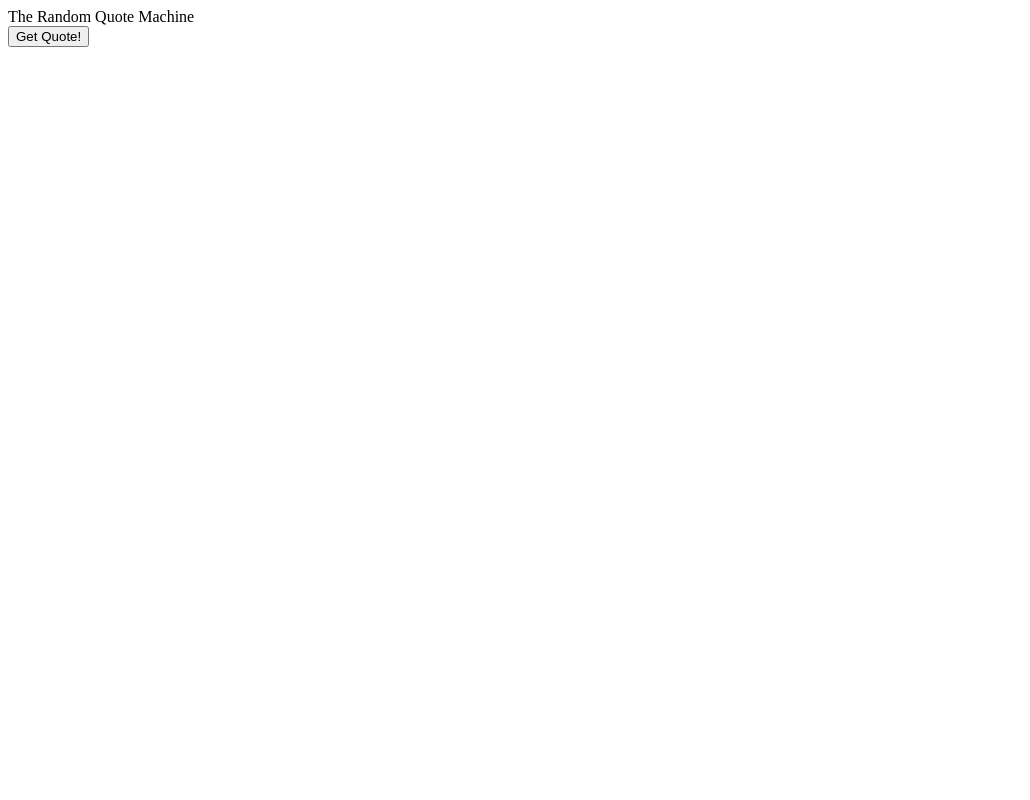
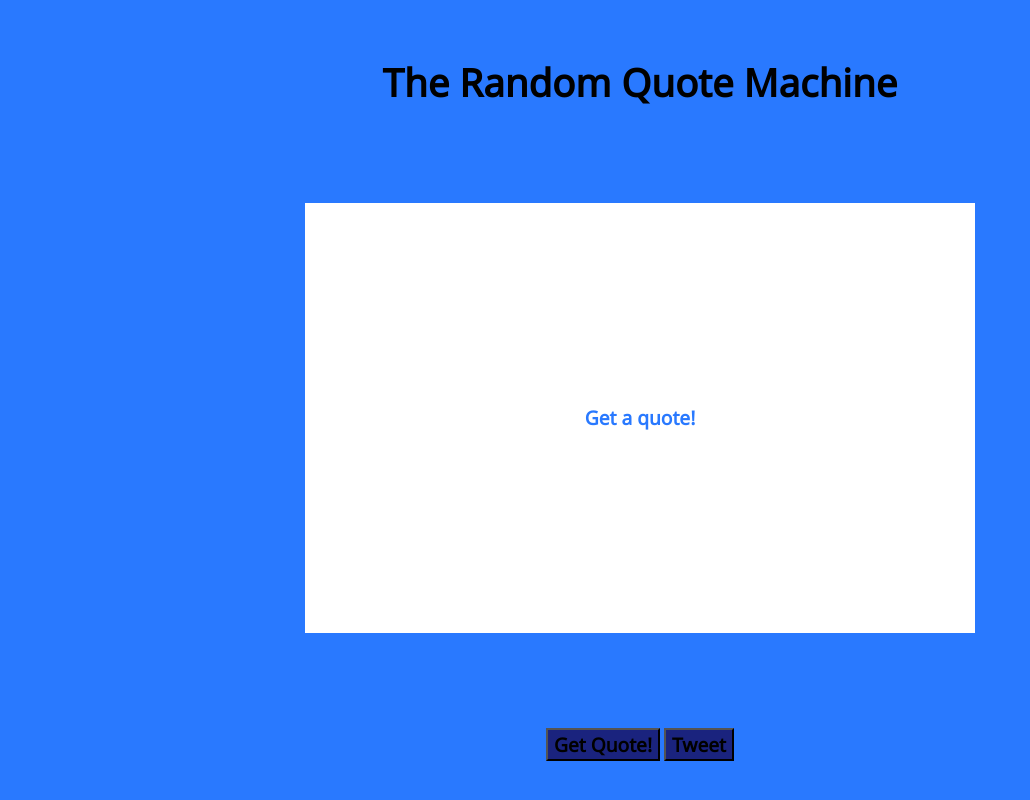
Before and after one commit to MAHolzbach/Study, a plain HTML site: page RandomQuoteMachine/index.html in a window 1280 px wide. Shown: the whole page, without its empty margins (0-1030 px from the left). Drawn offline with nearby package versions, Linux system fonts and the light colour scheme.

Commit message:
Practice
Study all day on a holiday? The struggle is real...

```diff
--- a/RandomQuoteMachine/index.html
+++ b/RandomQuoteMachine/index.html
@@ -2,18 +2,24 @@
 <html>
   <head>
     <meta charset="utf-8">
-    <title></title>
+    <title>Inspiration</title>
+    <link href="https://fonts.googleapis.com/css?family=Noto+Sans" rel="stylesheet">
+    <link rel="stylesheet" href="styles.css">
   </head>
   <body>
+    <div class='pageContainer'>
+      <div class='title'>
+        The Random Quote Machine
+      </div>
+      <div class='textContainer'>
+        <div class='quote'>Get a quote!</div>
+      </div>
 
-    <div class='title'>
-      The Random Quote Machine
+      <div class='buttonContainer'>
+        <button type="button" name="button" id='getMessage'>Get Quote!</button>
+        <button class="shareQuote">Tweet</button>
+      </div>
     </div>
-    <div class='quote'>
-
-    </div>
-    <button type="button" name="button" id='getMessage'>Get Quote!
-    </button>
 
     <script
       src="https://code.jquery.com/jquery-3.2.1.min.js"
--- a/RandomQuoteMachine/script.js
+++ b/RandomQuoteMachine/script.js
@@ -1,9 +1,20 @@
 $(document).ready(function() {
+  var quotation;
+  var author;
   $('#getMessage').on('click', function(){
     $.getJSON("http://api.forismatic.com/api/1.0/?method=getQuote&lang=en&format=json", function(json) {
-      var quotation = json.quoteText;
-      var author = json.quoteAuthor;
+      quotation = json.quoteText;
+      author = json.quoteAuthor;
       $('.quote').html('"' + quotation + '"' + '</br>' + '-' + author);
     });
   });
+
+  $('.shareQuote').on('click', function(event){
+    event.preventDefault();
+    if(quotation || author) {
+      window.open('https://twitter.com/intent/tweet?text=' + encodeURIComponent(quotation + '-' +  author));
+    } else {
+      return;
+    }
+  });
 });
--- /dev/null
+++ b/RandomQuoteMachine/styles.css
@@ -0,0 +1,35 @@
+html {
+  background-color: #2979ff;
+}
+.pageContainer{
+  height: 100vh;
+  display: flex;
+  flex-direction: column;
+  justify-content: space-around;
+  align-items: center;
+}
+.title {
+  display: flex;
+  font-family: 'Noto Sans', sans-serif;
+  font-weight: bold;
+  font-size: 3vw;
+}
+.textContainer {
+  color: #2979ff;
+  background-color: white;
+  display: flex;
+  font-family: 'Noto Sans', sans-serif;
+  font-weight: bold;
+  font-size: 1.5vw;
+  height: 50vh;
+  width: 50vw;
+  justify-content: center;
+  align-items: center;
+  padding: 15px;
+}
+.buttonContainer button {
+  background-color: #1a237e;
+  font-family: 'Noto Sans', sans-serif;
+  font-weight: bold;
+  font-size: 1.5vw;
+}
--- /dev/null
+++ b/Weather-App/styles.css
@@ -0,0 +1,9 @@
+body {
+  background-color: black;
+  font-family: 'Roboto', sans-serif;
+}
+#data {
+  color: white;
+  font-size: 5em;
+  font-weight: bold;
+}
```
Also changed, not shown: Misc-study-code.html (+34 -1 lines), Weather-App/index.html (added, +22 -0 lines), Weather-App/script.js (added, +19 -0 lines).
